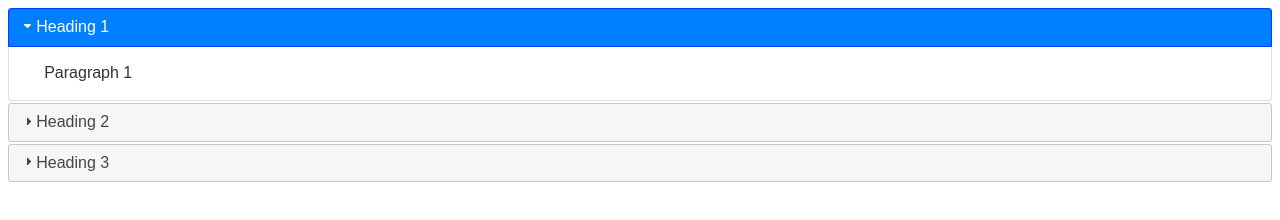
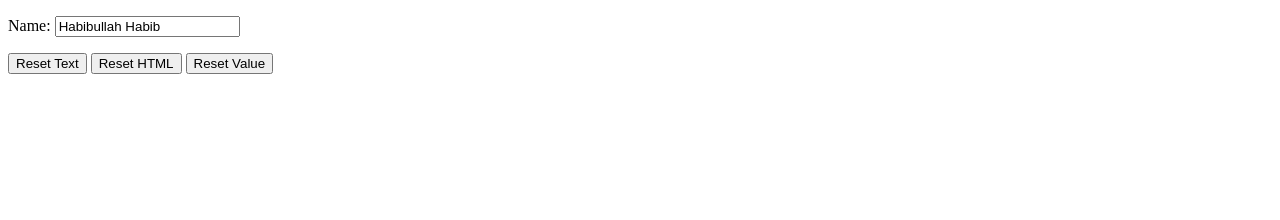
Before and after one commit to habibur-rahman-swe/js-jquery, a plain HTML site: page index.html in a window 1280 px wide. Drawn offline with nearby package versions, Linux system fonts and the light colour scheme; a small style sheet from the web is missing.

Commit message:
set content

```diff
--- a/index.html
+++ b/index.html
@@ -10,8 +10,14 @@
     <script src="https://cdnjs.cloudflare.com/ajax/libs/jqueryui/1.13.2/jquery-ui.min.js" integrity="sha512-57oZ/vW8ANMjR/KQ6Be9v/+/h6bq9/l3f0Oc7vn6qMqyhvPd1cvKBRWWpzu0QoneImqr2SkmO4MSqU+RpHom3Q==" crossorigin="anonymous" referrerpolicy="no-referrer"></script>
     <script>
        $(document).ready(function() {
-        $(function() {
-            $("#accordion").accordion();
+        $("#btn1").click(function() {
+            $("#text1").text("New Text Line");
+        })
+        $("#btn2").click(function() {
+            $("#text2").html("<h2>Bold Text Line</h2>");
+        })
+        $("#btn3").click(function() {
+            $("#name").val("Hello Bhai");
         })
        })
     </script>
@@ -21,15 +27,13 @@
     </style>
 </head>
 <body>
-    <div id="accordion">
-        <div>Heading 1</div>
-        <div>Paragraph 1</div>
+    <p id="text1"></p>
+    <p id="text2"></p>
 
-        <div>Heading 2</div>
-        <div>Paragraph 2</div>
+    <p>Name: <input type="text" id="name" value="Habibullah Habib"></p>
 
-        <div>Heading 3</div>
-        <div>Paragraph 3</div>
-    </div>
+    <button id="btn1">Reset Text</button>
+    <button id="btn2">Reset HTML</button>
+    <button id="btn3">Reset Value</button>
 </body>
 </html>
```
